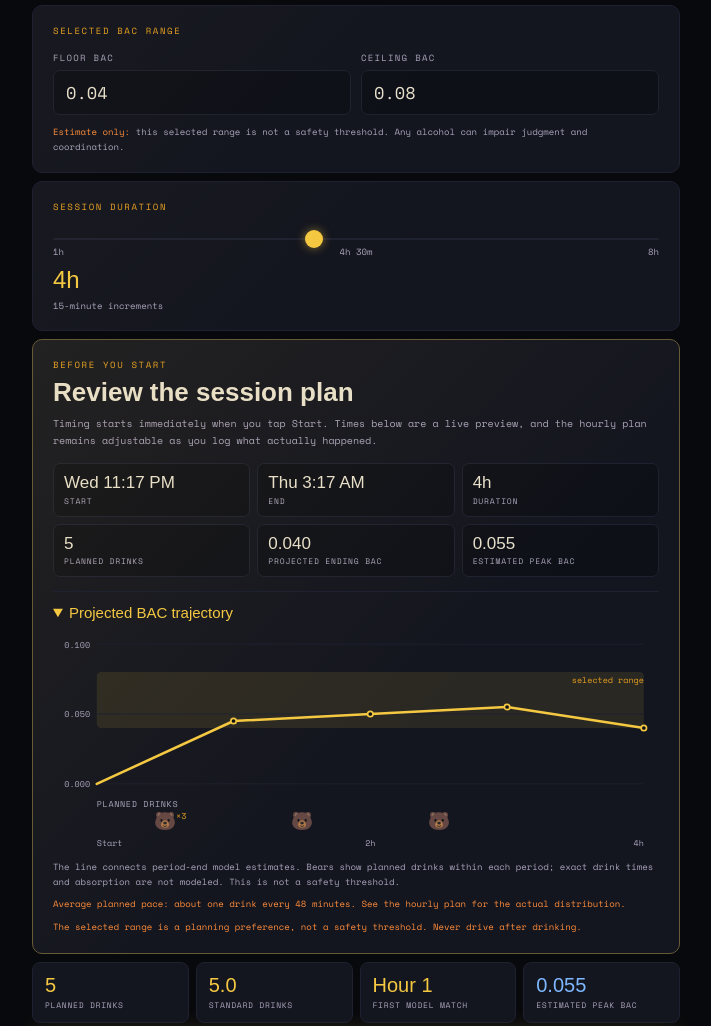
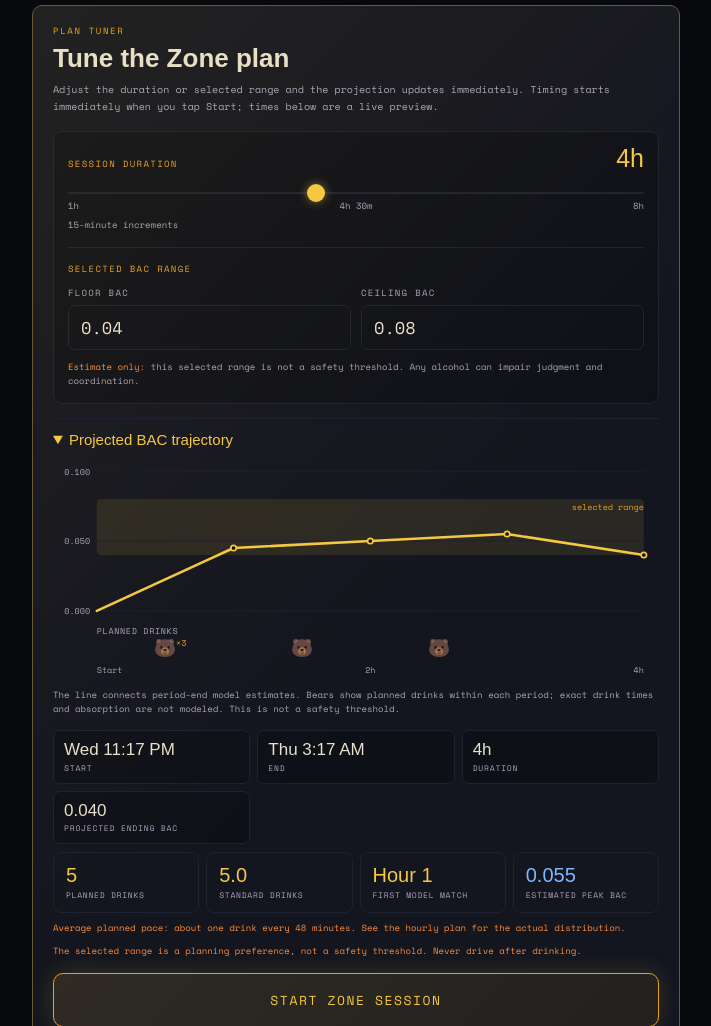
Before and after one commit to seeholmes/Goldilocks, a website: page goldilocks-zone.html in a window 1280 px wide. Shown: the part 965-1991 px from the top of the page, without its empty margins (284-995 px from the left). Drawn offline with nearby package versions, Linux system fonts and the light colour scheme; a web font is replaced by a local one.

Commit message:
Unify planner tuning controls

```diff
--- a/goldilocks-session-flow.css
+++ b/goldilocks-session-flow.css
@@ -53,6 +53,63 @@
   font-size: 10px;
   line-height: 1.7;
   margin-top: 7px;
+}
+
+.plan-tuner-controls {
+  background: var(--deep);
+  border: 1px solid var(--border);
+  border-radius: 9px;
+  margin-top: 16px;
+  padding: 14px;
+}
+
+.plan-tuner-control + .plan-tuner-control {
+  border-top: 1px solid var(--border);
+  margin-top: 15px;
+  padding-top: 15px;
+}
+
+.plan-tuner-heading {
+  align-items: baseline;
+  display: flex;
+  gap: 12px;
+  justify-content: space-between;
+  margin-bottom: 10px;
+}
+
+.plan-tuner-label {
+  color: var(--accent2);
+  font-family: 'Space Mono', monospace;
+  font-size: 9px;
+  font-weight: 400;
+  letter-spacing: 0.15em;
+  line-height: 1.4;
+  margin: 0;
+  text-transform: uppercase;
+}
+
+.plan-tuner-value {
+  color: var(--accent);
+  font-family: 'Anybody', sans-serif;
+  font-size: 25px;
+  line-height: 1;
+}
+
+.plan-tuner-help {
+  color: var(--muted);
+  font-size: 9px;
+  line-height: 1.6;
+  margin-top: 6px;
+}
+
+.plan-tuner-start {
+  margin: 14px 0 0;
+  position: relative;
+}
+
+.preflight-review .planning-summary {
+  margin-bottom: 0;
+  margin-top: 8px;
 }
 
 .session-caution {
--- a/goldilocks-zone.html
+++ b/goldilocks-zone.html
@@ -355,47 +355,53 @@
     </div>
   </section>
 
-  <!-- Selected range -->
-  <section class="card" aria-labelledby="targetHeading">
-    <h2 class="sec" id="targetHeading">Selected BAC Range</h2>
-    <div class="row2">
-      <div><label class="field-label" for="bacMin">Floor BAC</label><div class="input-wrap"><input type="number" id="bacMin" value="0.04" min="0.01" max="0.15" step="0.01"></div></div>
-      <div><label class="field-label" for="bacMax">Ceiling BAC</label><div class="input-wrap"><input type="number" id="bacMax" value="0.08" min="0.01" max="0.25" step="0.01"></div></div>
-    </div>
-    <p class="range-caution"><strong>Estimate only:</strong> this selected range is not a safety threshold. Any alcohol can impair judgment and coordination.</p>
+  </div>
+
+  <section id="preStartReview" class="preflight-review" aria-labelledby="preStartReviewHeading">
+    <div class="session-kicker">Plan tuner</div>
+    <h2 class="session-heading" id="preStartReviewHeading" tabindex="-1">Tune the Zone plan</h2>
+    <p class="session-detail">Adjust the duration or selected range and the projection updates immediately. Timing starts immediately when you tap Start; times below are a live preview.</p>
+    <div class="plan-tuner-controls">
+      <div class="plan-tuner-control">
+        <div class="plan-tuner-heading">
+          <label class="plan-tuner-label" for="duration">Session duration</label>
+          <output class="plan-tuner-value" id="durationVal" for="duration">4h</output>
+        </div>
+        <input type="range" id="duration" min="60" max="480" step="15" value="240" aria-describedby="durationVal durationResolution">
+        <div class="slider-labels"><span>1h</span><span>4h 30m</span><span>8h</span></div>
+        <div class="plan-tuner-help" id="durationResolution">15-minute increments</div>
+      </div>
+      <div class="plan-tuner-control" aria-labelledby="targetHeading">
+        <div class="plan-tuner-heading">
+          <h3 class="plan-tuner-label" id="targetHeading">Selected BAC range</h3>
+        </div>
+        <div class="row2">
+          <div><label class="field-label" for="bacMin">Floor BAC</label><div class="input-wrap"><input type="number" id="bacMin" value="0.04" min="0.01" max="0.15" step="0.01"></div></div>
+          <div><label class="field-label" for="bacMax">Ceiling BAC</label><div class="input-wrap"><input type="number" id="bacMax" value="0.08" min="0.01" max="0.25" step="0.01"></div></div>
+        </div>
+        <p class="range-caution"><strong>Estimate only:</strong> this selected range is not a safety threshold. Any alcohol can impair judgment and coordination.</p>
+      </div>
+    </div>
     <div class="form-error" id="configError" role="alert" aria-live="assertive"></div>
-  </section>
-
-  <!-- Session settings -->
-  <section class="card" aria-label="Session settings">
-    <div>
-      <label class="sec" for="duration">Session Duration</label>
-      <input type="range" id="duration" min="60" max="480" step="15" value="240" aria-describedby="durationVal durationResolution">
-      <div class="slider-labels"><span>1h</span><span>4h 30m</span><span>8h</span></div>
-      <div style="font-family:'Anybody',sans-serif;font-size:24px;font-weight:400;color:var(--gold);margin-top:8px" id="durationVal">4h</div>
-      <div id="durationResolution" style="font-size:9px;color:var(--muted);margin-top:5px">15-minute increments</div>
-    </div>
-  </section>
-  </div>
-
-  <section id="preStartReview" class="preflight-review" aria-labelledby="preStartReviewHeading">
-    <div class="session-kicker">Before you start</div>
-    <h2 class="session-heading" id="preStartReviewHeading" tabindex="-1">Review the session plan</h2>
-    <p class="session-detail">Timing starts immediately when you tap Start. Times below are a live preview, and the hourly plan remains adjustable as you log what actually happened.</p>
+    <details class="trajectory-panel" open>
+      <summary>Projected BAC trajectory</summary>
+      <div id="reviewTrajectory"></div>
+    </details>
     <div class="review-grid">
       <div class="review-item"><div class="review-value" id="reviewStart">—</div><div class="review-label">Start</div></div>
       <div class="review-item"><div class="review-value" id="reviewEnd">—</div><div class="review-label">End</div></div>
       <div class="review-item"><div class="review-value" id="reviewDuration">—</div><div class="review-label">Duration</div></div>
-      <div class="review-item"><div class="review-value" id="reviewPlanned">—</div><div class="review-label">Planned drinks</div></div>
       <div class="review-item"><div class="review-value" id="reviewEndingBac">—</div><div class="review-label">Projected ending BAC</div></div>
-      <div class="review-item"><div class="review-value" id="reviewPeak">—</div><div class="review-label">Estimated peak BAC</div></div>
-    </div>
-    <details class="trajectory-panel" open>
-      <summary>Projected BAC trajectory</summary>
-      <div id="reviewTrajectory"></div>
-    </details>
+    </div>
+    <div class="planning-summary" id="planOverview">
+      <div class="planning-metric"><div class="planning-value" id="summaryTotal">—</div><div class="planning-label">Planned drinks</div></div>
+      <div class="planning-metric"><div class="planning-value" id="summaryStd">—</div><div class="planning-label">Standard drinks</div></div>
+      <div class="planning-metric"><div class="planning-value" id="summaryWindow">—</div><div class="planning-label">First model match</div></div>
+      <div class="planning-metric"><div class="planning-value" id="summaryPeak">—</div><div class="planning-label">Estimated peak BAC</div></div>
+    </div>
     <p class="session-caution" id="reviewPace">—</p>
     <p class="session-caution">The selected range is a planning preference, not a safety threshold. Never drive after drinking.</p>
+    <button class="start-btn plan-tuner-start" id="startBtn" onclick="startSession()">Start Zone Session</button>
   </section>
 
   <section id="activeSessionPanel" class="active-session-panel" aria-labelledby="activeSessionHeading" hidden>
@@ -444,15 +450,6 @@
       <button type="button" class="session-action-btn primary" id="startAnotherBtn" onclick="startAnotherSession()">Start another session</button>
     </div>
   </section>
-
-  <div class="planning-summary" id="planOverview">
-    <div class="planning-metric"><div class="planning-value" id="summaryTotal">—</div><div class="planning-label">Planned drinks</div></div>
-    <div class="planning-metric"><div class="planning-value" id="summaryStd">—</div><div class="planning-label">Standard drinks</div></div>
-    <div class="planning-metric"><div class="planning-value" id="summaryWindow">—</div><div class="planning-label">First model match</div></div>
-    <div class="planning-metric"><div class="planning-value" id="summaryPeak">—</div><div class="planning-label">Estimated peak BAC</div></div>
-  </div>
-
-  <button class="start-btn" id="startBtn" onclick="startSession()">Start Zone Session</button>
 
   <section class="card" id="timelineCard" aria-labelledby="planLabel">
     <h2 class="sec" id="planLabel">Hourly Plan</h2>
@@ -905,7 +902,7 @@ function updatePlanSummary(effectivePlan, trace, provisional = false) {
 }
 
 function clearPreStartReview() {
-  ['reviewStart','reviewEnd','reviewDuration','reviewPlanned','reviewEndingBac','reviewPeak']
+  ['reviewStart','reviewEnd','reviewDuration','reviewEndingBac']
     .forEach(id => { document.getElementById(id).textContent = '—'; });
   document.getElementById('reviewPace').textContent = 'Adjust the settings above to create a review.';
   GoldilocksTrajectory.clear(document.getElementById('reviewTrajectory'));
@@ -923,9 +920,7 @@ function renderPreStartReview() {
   document.getElementById('reviewStart').textContent = fmtDateTime(start);
   document.getElementById('reviewEnd').textContent = fmtDateTime(end);
   document.getElementById('reviewDuration').textContent = formatDuration(durationMinutes);
-  document.getElementById('reviewPlanned').textContent = String(total);
   document.getElementById('reviewEndingBac').textContent = ending.toFixed(3);
-  document.getElementById('reviewPeak').textContent = peak.toFixed(3);
   const drinkMarkers = plan.map((count, index) => ({
     minute: index * 60 + Math.min(60, durationMinutes - index * 60) / 2,
     count,
```
Also changed, not shown: goldilocks-cruise.html (+28 -27 lines), tests/static-structure.test.js (+21 -0 lines), CHANGELOG.md.
